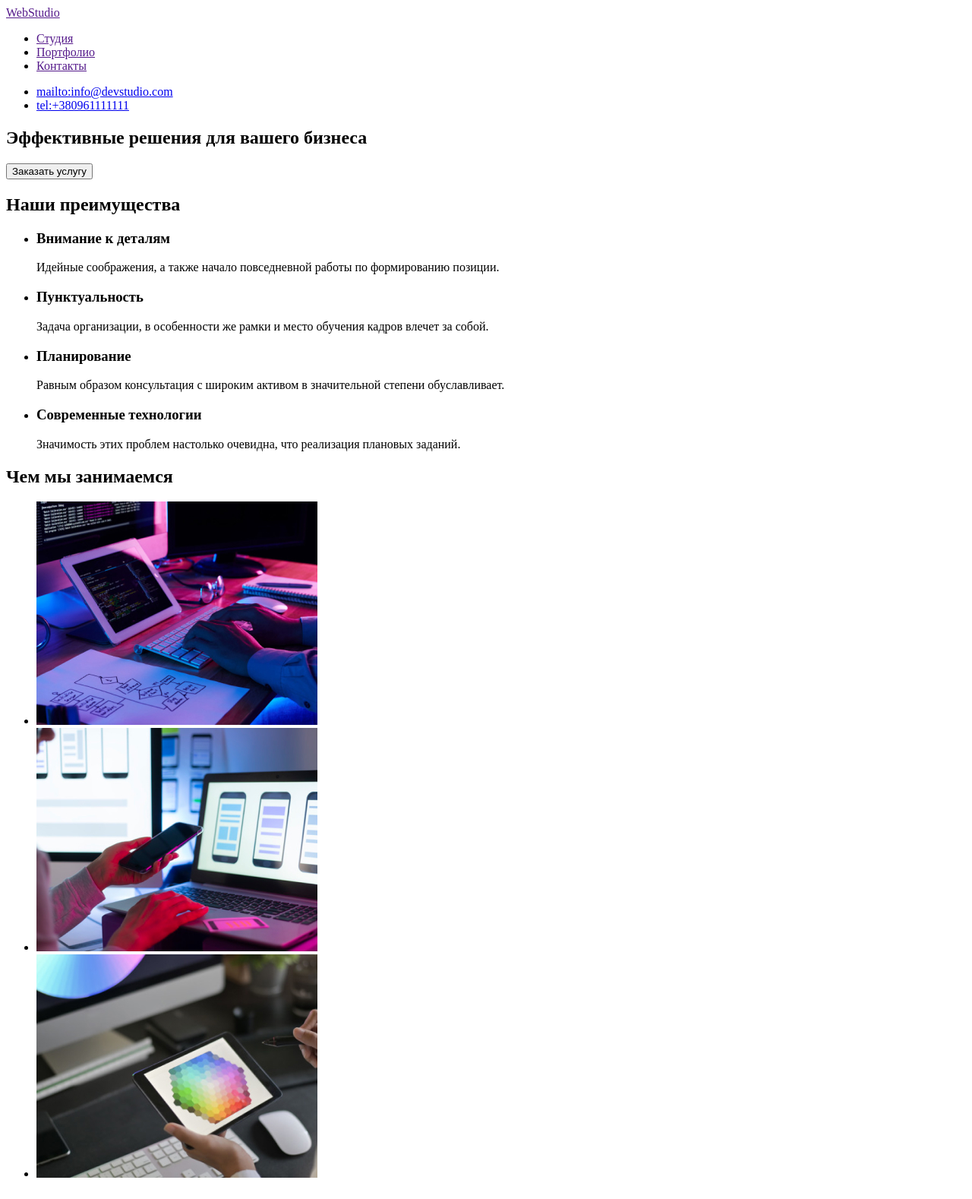
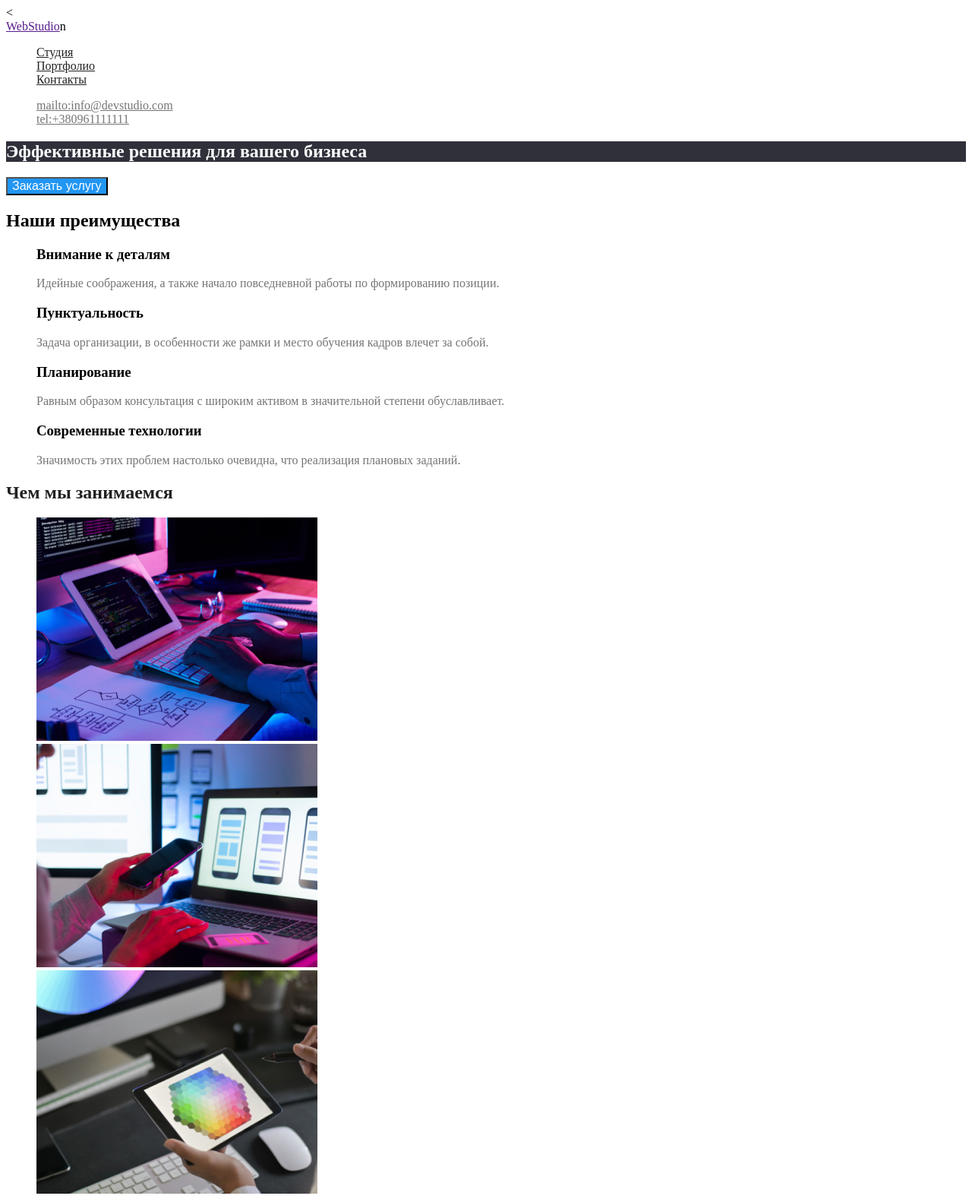
Before and after one commit to ArinaGirij/goit-markup-hw-02, a plain HTML site: page index.html in a window 1280 px wide. Shown: the top 1578 px of the page at 76% size. Drawn offline with Linux system fonts and the light colour scheme.

Commit message:
added new lines

```diff
--- a/css/style.css
+++ b/css/style.css
@@ -1,11 +1,53 @@
-body .list {
+:root {
+  --primary-text-color: #757575;
+  --title-text-color: #212121;
+  --accent-color: #ffff;
+  --bgc: #2196f3;
+}
+.body {
+  background-color: #fff;
+  color: #212121;
+
+  font-family: -apple-system, BlinkMacSystemFont, "Segoe UI", Roboto, Oxygen,
+    Ubuntu, Cantarell, "Open Sans", "Helvetica Neue", sans-serif;
+}
+ul {
   list-style: none;
 }
-.logo {
-  color: #2196f3;
+/* Site nav index html*/
+.site-nav a {
+  color: #212121;
 }
-/* мывиротлвч */
-
-.site nav .link {
-  color: #2196f3 #212121 #212121;
+.auth-nav a {
+  color: #757575;
 }
+.hero-title {
+  background-color: #2f303a;
+  color: var(--accent-color);
+}
+.section-title {
+  color: var(--title-text-color);
+}
+/* Feature-list */
+.feature-list .title {
+  color: var(--title-text-color);
+}
+.paragraph {
+  color: var(--primary-text-color);
+}
+/*Button*/
+.button {
+  color: var(--accent-color);
+  background-color: #2196f3;
+  font-size: 16px;
+  padding: ;
+}
+.button.primary {
+  background-color: var(--bgc);
+  color: var(--accent-color);
+}
+/* Footer WebStudio */
+/* Portfolio
+  primary-text-color: #212121;
+  secondary-text-color: #757575;
+  accent-color: #2196f3; */
--- a/index.html
+++ b/index.html
@@ -1,25 +1,29 @@
-<!DOCTYPE html>
+<<!DOCTYPE html>
 <html lang="ru">
   <head>
     <meta charset="UTF-8" />
     <meta http-equiv="X-UA-Compatible" content="IE=edge" />
     <meta name="viewport" content="width=device-width, initial-scale=1.0" />
     <title>Document</title>
-    <link rel="stylesheet" href="" />
-
-    <title> </title>
+    <link rel="preconnect" href="https://fonts.googleapis.com" />
+    <link rel="preconnect" href="https://fonts.gstatic.com" crossorigin />
+    <link
+      href="https://fonts.googleapis.com/css2?family=Roboto:wght@400;500;700&display=swap"
+      rel="stylesheet"
+    />
+    <link rel="stylesheet" href="./css/style.css" />
   </head>
   <body>
     <header>
-      <a href="">WebStudio</a>
+      <a href="">WebStudio</a>n
       <nav>
-        <ul>
+        <ul class="site-nav">
           <li><a href="">Студия</a></li>
           <li><a href="">Портфолио</a></li>
           <li><a href="">Контакты</a></li>
         </ul>
       </nav>
-      <ul>
+      <ul class="auth-nav">
         <li>
           <a href="mailto:info@devstudio.com">mailto:info@devstudio.com</a>
         </li>
@@ -27,16 +31,16 @@
       </ul>
     </header>
     <main>
-      <section>
-        <h1>Эффективные решения для вашего бизнеса</h1>
-        <button type="button">Заказать услугу</button>
+      <section class="hero">
+        <h1 class="hero-title">Эффективные решения для вашего бизнеса</h1>
+        <button type="button" class="button primary">Заказать услугу</button>
       </section>
-      <section>
-        <h2>Наши преимущества</h2>
-        <ul>
+      <section class="section">
+        <h2 class="srction-title">Наши преимущества</h2>
+        <ul class="features-list">
           <li>
-            <h3>Внимание к деталям</h3>
-            <p>
+            <h3 class="title">Внимание к деталям</h3>
+            <p class="paragraph">
               Идейные соображения, а также начало повседневной работы по
               формированию позиции.
             </p>
@@ -44,7 +48,7 @@
 
           <li>
             <h3>Пунктуальность</h3>
-            <p>
+            <p class="paragraph">
               Задача организации, в особенности же рамки и место обучения кадров
               влечет за собой.
             </p>
@@ -52,7 +56,7 @@
 
           <li>
             <h3>Планирование</h3>
-            <p>
+            <p class="paragraph">
               Равным образом консультация с широким активом в значительной
               степени обуславливает.
             </p>
@@ -60,7 +64,7 @@
 
           <li>
             <h3>Современные технологии</h3>
-            <p>
+            <p class="paragraph">
               Значимость этих проблем настолько очевидна, что реализация
               плановых заданий.
             </p>
@@ -68,8 +72,8 @@
         </ul>
       </section>
 
-      <section>
-        <h2>Чем мы занимаемся</h2>
+      <section class="section">
+        <h2 class="section-title">Чем мы занимаемся</h2>
         <ul>
           <li>
             <img src="./images/img.jpg" alt="Чем мы занимаемся" width="370" />
@@ -83,31 +87,31 @@
         </ul>
       </section>
 
-      <section>
-        <h2>Наша команда</h2>
-        <ul>
+      <section class="section">
+        <h2 class="section-title">Наша команда</h2>
+        <ul class="feature-list">
           <li>
             <img src="./images/img-4.jpg" alt="Игорь Демьяненко" width="270" />
-            <h3>Игорь Демьяненко</h3>
-            <p>Product Designer</p>
+            <h3 class="title">Игорь Демьяненко</h3>
+            <p class="paragraph">Product Designer</p>
           </li>
 
           <li>
             <img src="./images/img-5.jpg" alt="Ольга Репина" width="270" />
             <h3>Ольга Репина</h3>
-            <p>Frontend Developer</p>
+            <p class="paragraph">Frontend Developer</p>
           </li>
 
           <li>
             <img src="./images/img-6.jpg" alt="Николай Тарасов" width="270" />
             <h3>Николай Тарасов</h3>
-            <p>Marketing</p>
+            <p class="paragraph">Marketing</p>
           </li>
 
           <li>
             <img src="./images/img-7.jpg" alt="Михаил Ермаков" width="270" />
             <h3>Михаил Ермаков</h3>
-            <p>UI Designer</p>
+            <p class="paragraph">UI Designer</p>
           </li>
         </ul>
       </section>
```
